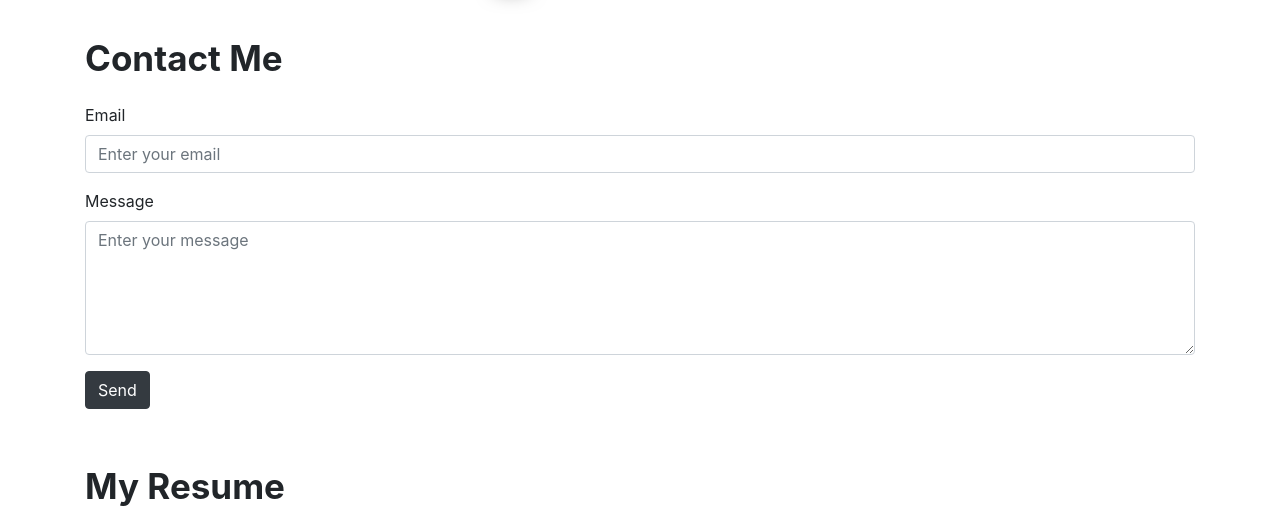
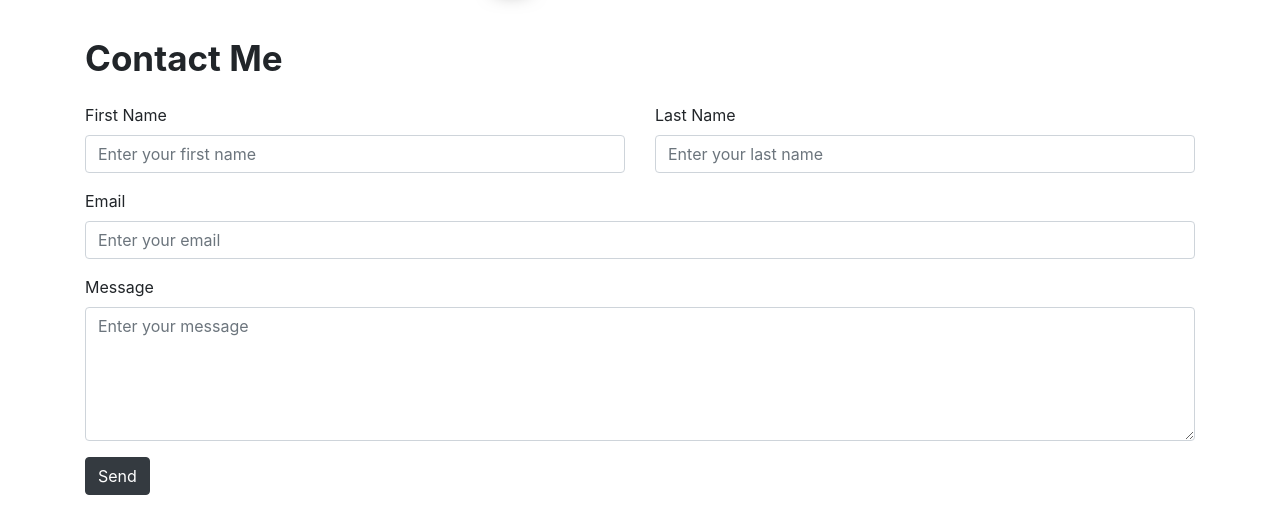
Before and after one commit to ryanloo/ryanloo.github.io, a plain HTML site: page index.html in a window 1280 px wide. Shown: the part 2850-3378 px from the top of the page. Drawn offline with nearby package versions, Linux system fonts and the light colour scheme; a script that the page names is missing.

Commit message:
Update index.html

```diff
--- a/index.html
+++ b/index.html
@@ -227,6 +227,18 @@
 					<div class="col-md-12">
 						<form action="https://formspree.io/f/mleklpqa" method="POST">
 							<div class="form-group">
+								<div class="row">
+									<div class="col-md-6">
+										<label for="first-name">First Name</label>
+										<input type="text" class="form-control" id="first-name" name="firstName" placeholder="Enter your first name">
+									</div>
+									<div class="col-md-6">
+										<label for="last-name">Last Name</label>
+										<input type="text" class="form-control" id="last-name" name="lastName" placeholder="Enter your last name">
+									</div>
+								</div>
+							</div>
+							<div class="form-group">
 								<label for="email">Email</label>
 								<input type="email" class="form-control" name="email" id="email" placeholder="Enter your email">
 							</div>
```
